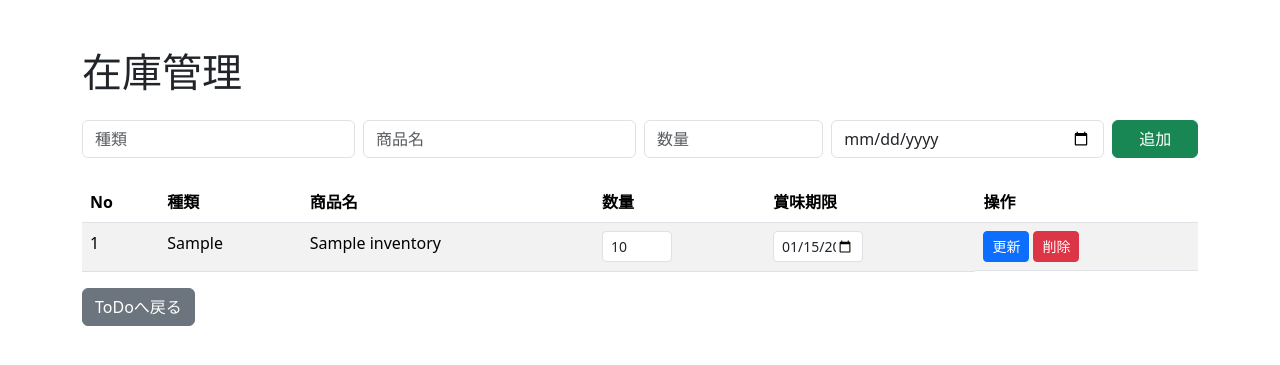
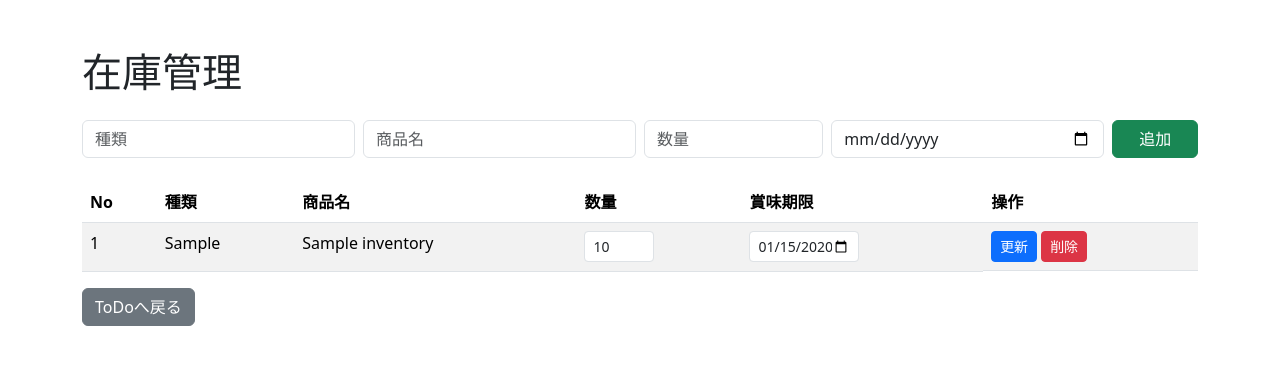
Before and after one commit to Yuuki-Creat/ToDo_app, a Flask app: page /inventory in a window 1280 px wide. Shown: the top 365 px of the page. Run offline with Flask 3, Linux system fonts and the light colour scheme; the visitor is signed in with stand-in values (Sample User, id 1); tables that the repository leaves empty hold one stand-in row (values such as "Sample post").

Commit message:
window bootstrap add Inventory update number

```diff
--- a/templates/inventory.html
+++ b/templates/inventory.html
@@ -43,7 +43,7 @@
                 <td>{{ item.item_name }}</td>
                 <!-- 数量 -->
                 <td>
-                    <form action="/inventory/update/{{ item.id }}" method="post"></form>
+                    <form action="/inventory/update/{{ item.id }}" method="post" class="d-flex align-items-center gap-1">
                         <input type="number" name="quantity" class="form-control form-control-sm"
                             value="{{ item.quantity }}" min="0" style="width: 70px;">
                 </td>
@@ -51,7 +51,7 @@
                 <!-- 賞味期限 -->
                 <td>
                     <input type="date" name="expire_date" class="form-control form-control-sm"
-                        value="{{ item.expire_date.strftime('%Y-%m-%d') if item.expire_date else '' }}" style="width: 90px;">
+                        value="{{ item.expire_date.strftime('%Y-%m-%d') if item.expire_date else '' }}" style="width: 110px;">
                 </td>
 
                 <td class="d-flex gap-1">
```
